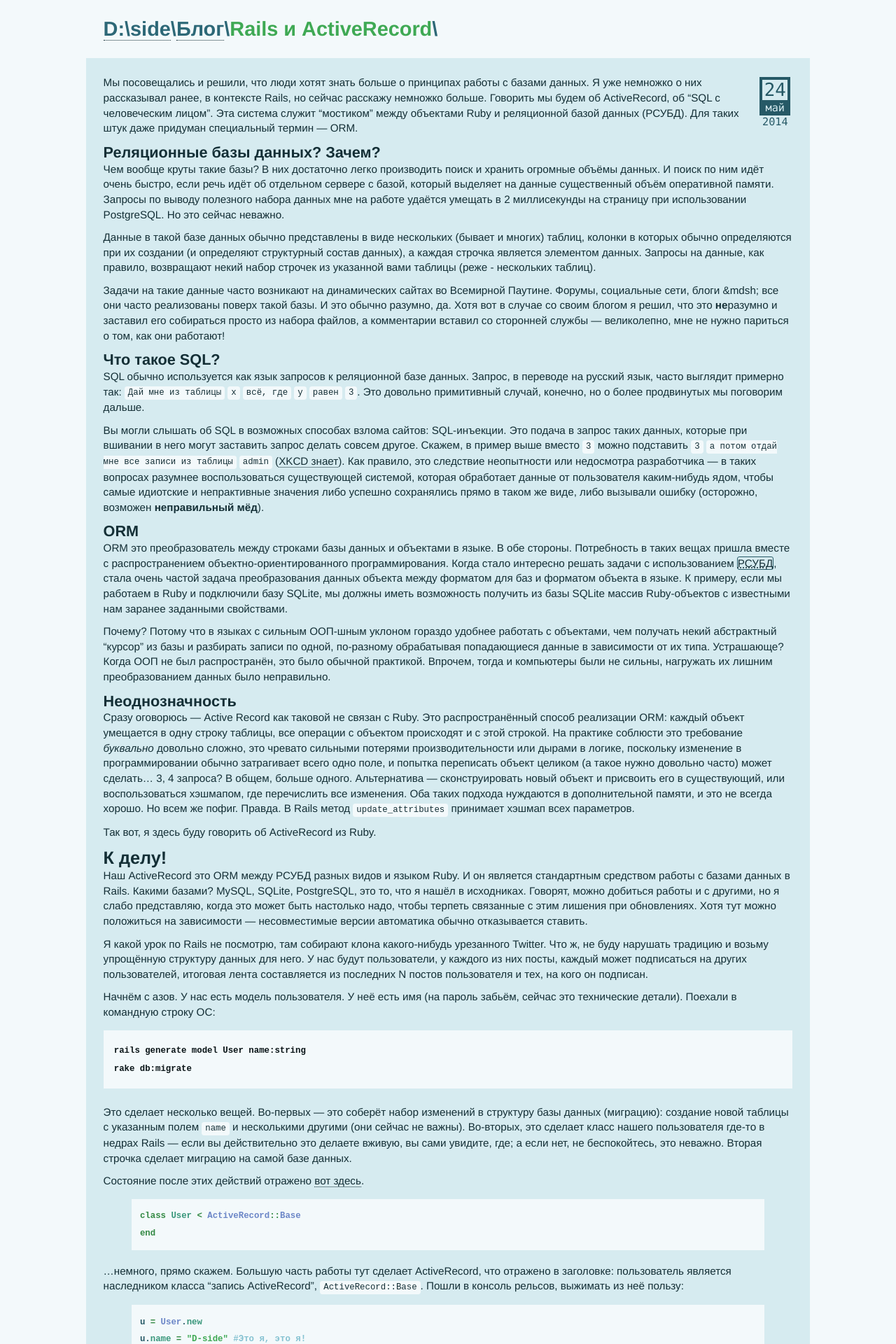
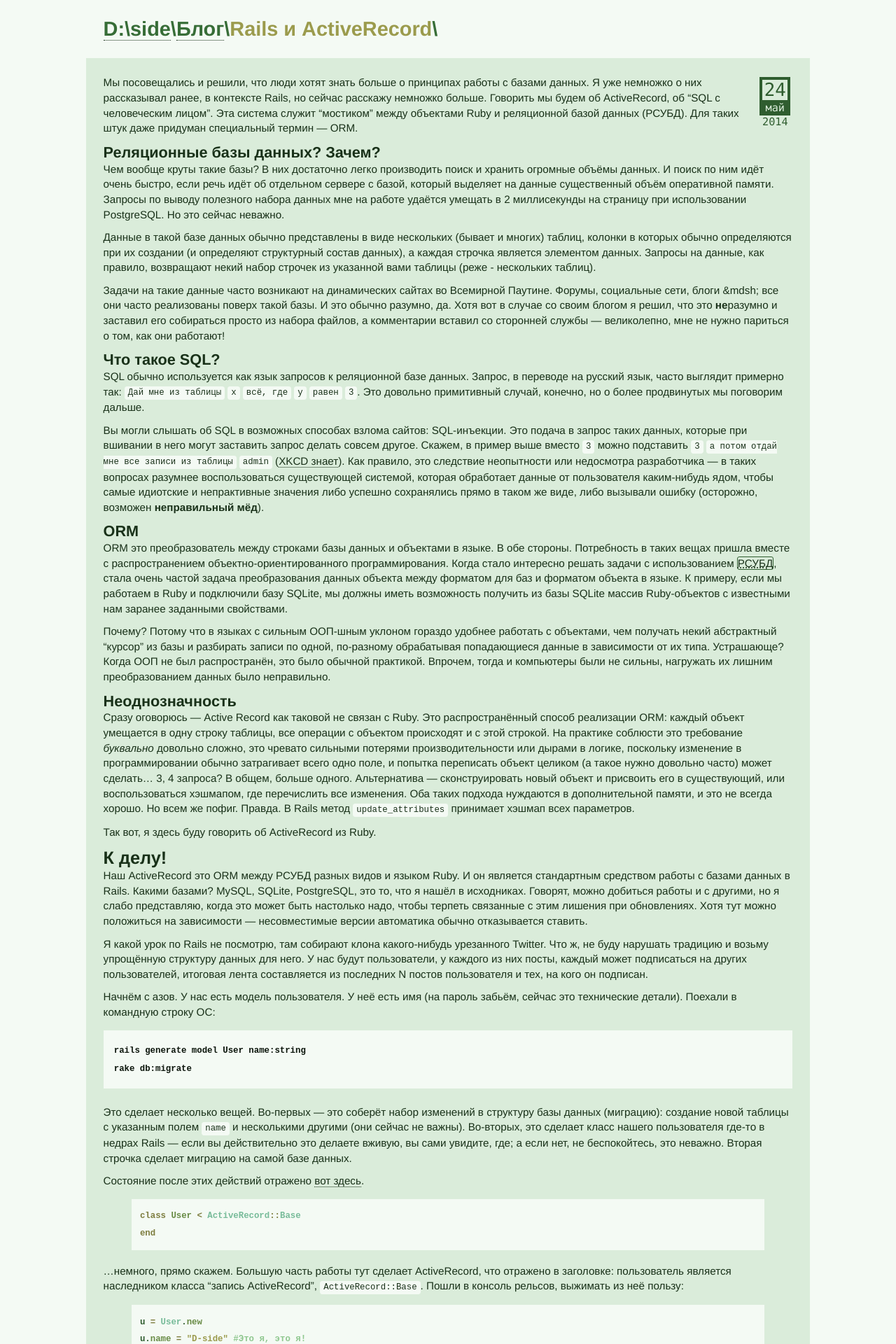
Before and after one commit to D-side/d-side.github.io, a Jekyll site: the page built from _posts/2014-05-04-rails-active-record.md, in a window 1280 px wide. Shown: the top 1920 px of the page at 70% size. Built offline with Jekyll 4.4.1, drawn with Linux system fonts in a browser that asks for light colours; nearby versions of some CDN libraries; formulas are drawn with MathJax 3.

Commit message:
Theme mods

```diff
--- a/_sass/themes/_near-mixer.sass
+++ b/_sass/themes/_near-mixer.sass
@@ -1,6 +1,4 @@
 // Based on grayscale
-
-$sample: #337788
 $variation: 30deg
 
 $hue: hue($sample)
--- a/assets/main.sass
+++ b/assets/main.sass
@@ -3,6 +3,7 @@
 
 // Theme
 //@import "themes/solarized"
+$sample: #336633
 @import "themes/near-mixer.sass"
 @import "themes/mix/contrast"
 
@@ -95,8 +96,8 @@ nav
       box-shadow: inset 0 -0.1em 0.1em 0.1em $theme02
       +transition(all, 0.2s)
     &:hover > .fa:not(.suppress)
-      background-color: $theme08
-      box-shadow: inset 0 -0.1em 0.1em 0.1em $theme01
+      background-color: $theme09
+      box-shadow: inset 0 -0.1em 0.1em 0.15em $theme02
 
 time
   font-family: $monospace
@@ -162,11 +163,3 @@ kbd
   padding: 0.2em 0.4em 0.4em 0.4em
   margin: 0.1em
   box-shadow: inset 0 -0.1em 0.2em 0.15em $theme02
-
-mark
-  background-color: $theme04
-  color: $theme00
-  border-radius: 0.3em
-  padding: 0.1em 0.4em 0.4em 0.4em
-  margin: 0.1em
-  box-shadow: inset 0 -0.1em 0.2em 0.15em $theme02
```
